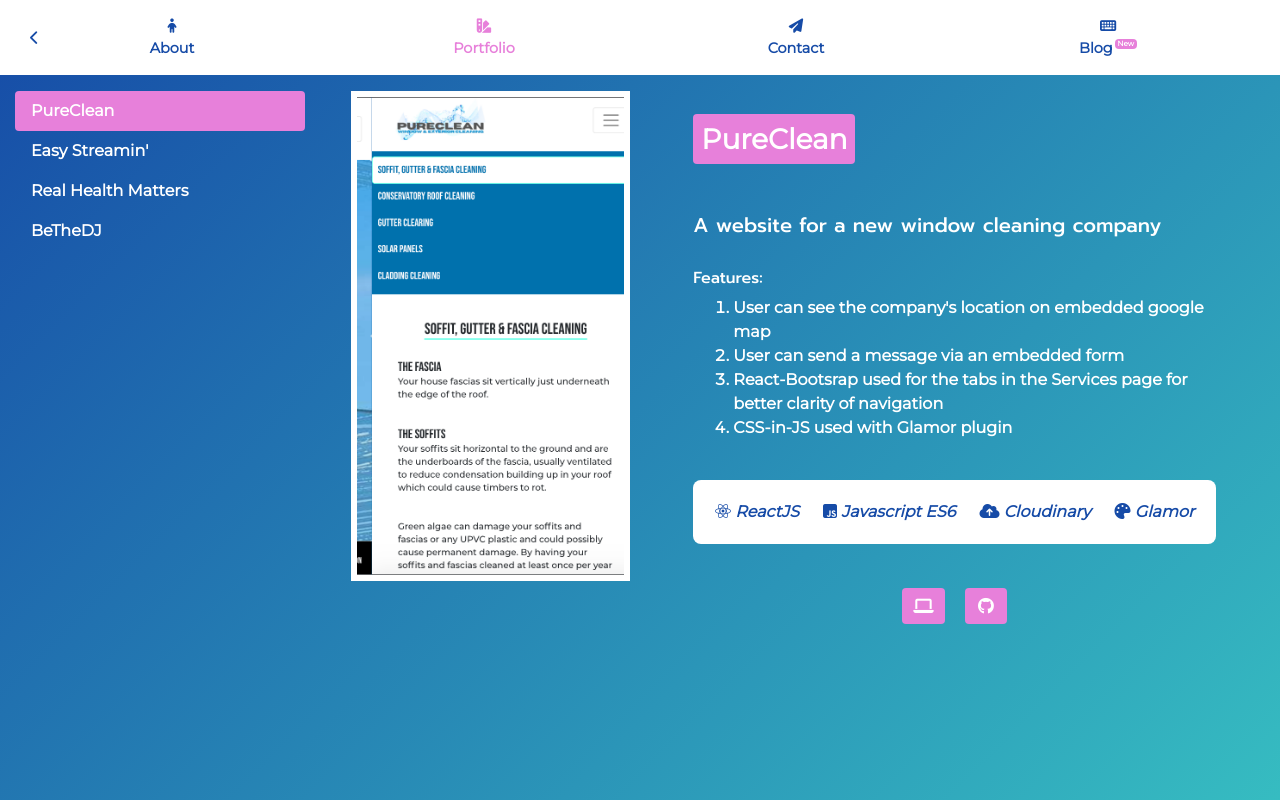
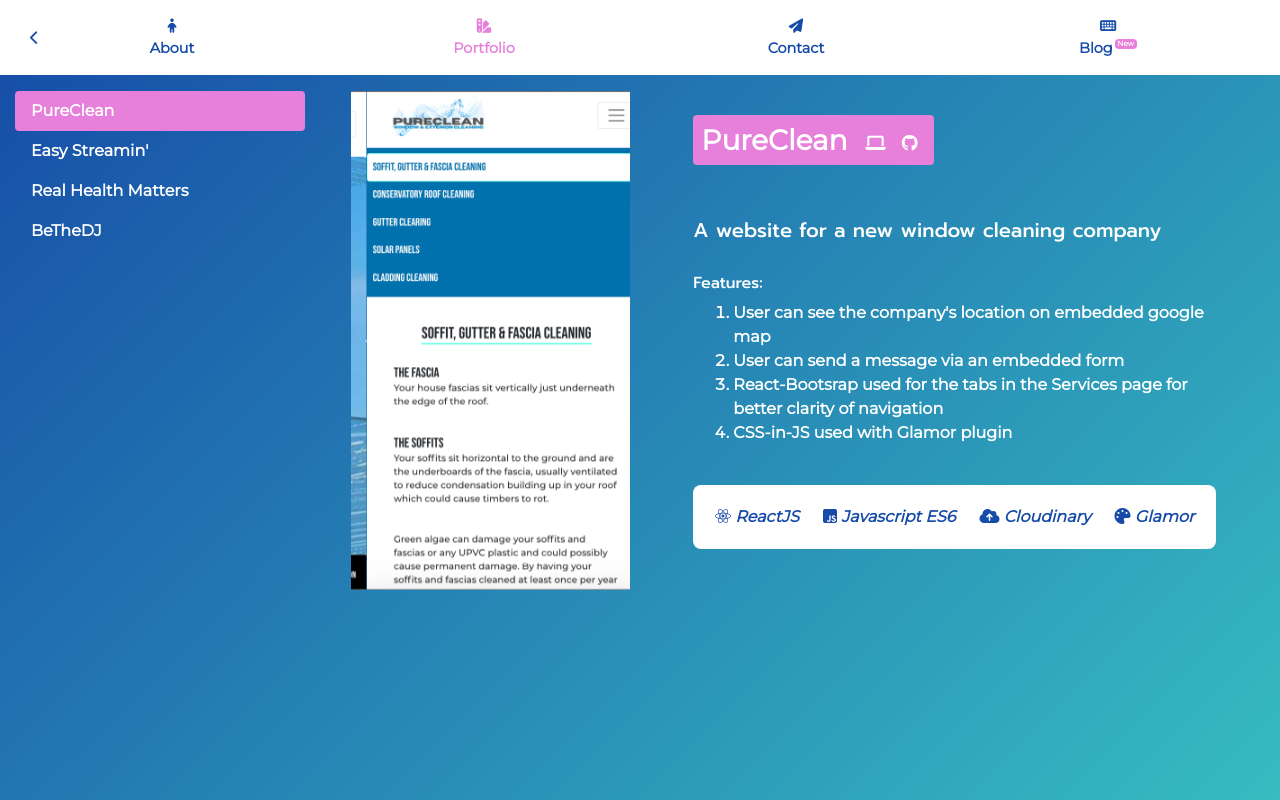
Before and after one commit to simon-a-walton/simon-a-walton-dev, a React (Create React App) app: page /portfolio in a window 1280 px wide. Built offline with nearby package versions, Linux system fonts and the light colour scheme.

Commit message:
updated styling for portfolio layout, including fixing the image size bug in the carousel

```diff
--- a/src/components/PortfolioLayout.jsx
+++ b/src/components/PortfolioLayout.jsx
@@ -13,41 +13,39 @@
   }
 });
 
-const imageBorder = css({
-  border: "6px solid white",
-  width: "100%",
-  "@media(max-width: 800px)": {
-  width: "250px",
-  }
-});
+// const imageBorder = css({
+//   border: "6px solid white",
+//   width: "100%",
+//   "@media(max-width: 800px)": {
+//   width: "250px",
+//   }
+// });
 
 const buttonStyling = css({
   "& a": {
-    padding: "8px",
-    backgroundColor: colors.babyPink,
-    marginBottom: "20px",
-    borderRadius: "4px",
     color: "white",
     "&:hover": {
       color: "black",
       textDecoration: "none"
     }
   },
-  "& i": {
-    width: "calc(20px + 0.5vw)",
-    textAlign: "center"
-  }
+  // "& i": {
+  //   width: "calc(20px + 0.5vw)",
+  //   textAlign: "center"
+  // }
 });
 
 const buttonList = css({
   padding: 0,
-  margin: 0,
+  margin: "0 0 0 10px",
   listStyleType: "none",
-  display: "flex",
+  display: "inline-block",
   justifyContent: "center",
+  verticalAlign: "text-top",
   "& li": {
-    margin: "10px",
-    fontSize: "calc(10px + 0.5vw)"
+    margin: "8px",
+    fontSize: "calc(10px + 0.5vw)",
+    display: "inline-block"
   }
 });
 
@@ -69,24 +67,14 @@
           <div
             align="center"
             className="col-sm-12 col-md-12 col-lg-4 col-xl-4" {...css({ "@media(max-width: 992px)": { display: "flex", justifyContent: "center"} })}>
-            <Carousel {...imageBorder}>
+            <Carousel>
               {this.props.carouselItem}
             </Carousel>
           </div>
           <div className={`col-sm-12 col-md-12 col-lg-8 col-xl-8 px-md-5 pt-4 ${fontAltering}`}>
-            <h3 className="py-2 mb-5">
+            <h3 className="py-2 mb-5" {...css({ "@media(max-width: 992px)": { fontSize: "1.2rem" } })}>
               <span {...css({ background: colors.babyPink, fontWeight: "bold", padding: "8px", borderRadius: "4px" })}>
                 {this.props.title}
-              </span>
-            </h3>
-            <h5 className="pb-4">
-{/*              <span {...css({ borderBottom: `2px solid ${colors.babyPink}`})}>
-                {this.props.update}
-              </span>*/}
-              {this.props.description}
-            </h5>
-            <h6>Features:</h6>
-              {this.props.children}
                 <ul {...buttonList}>
                 <li {...buttonStyling}>
                   <a
@@ -109,6 +97,14 @@
                   </a>
                 </li>
               </ul>
+              </span>
+            </h3>
+            <h5 className="pb-4">
+              {this.props.description}
+            </h5>
+            <h6>Features:</h6>
+              {this.props.children}
+
           </div>
         </div>
       </>
```
Lines whose indentation alone changed are shown as unchanged.
